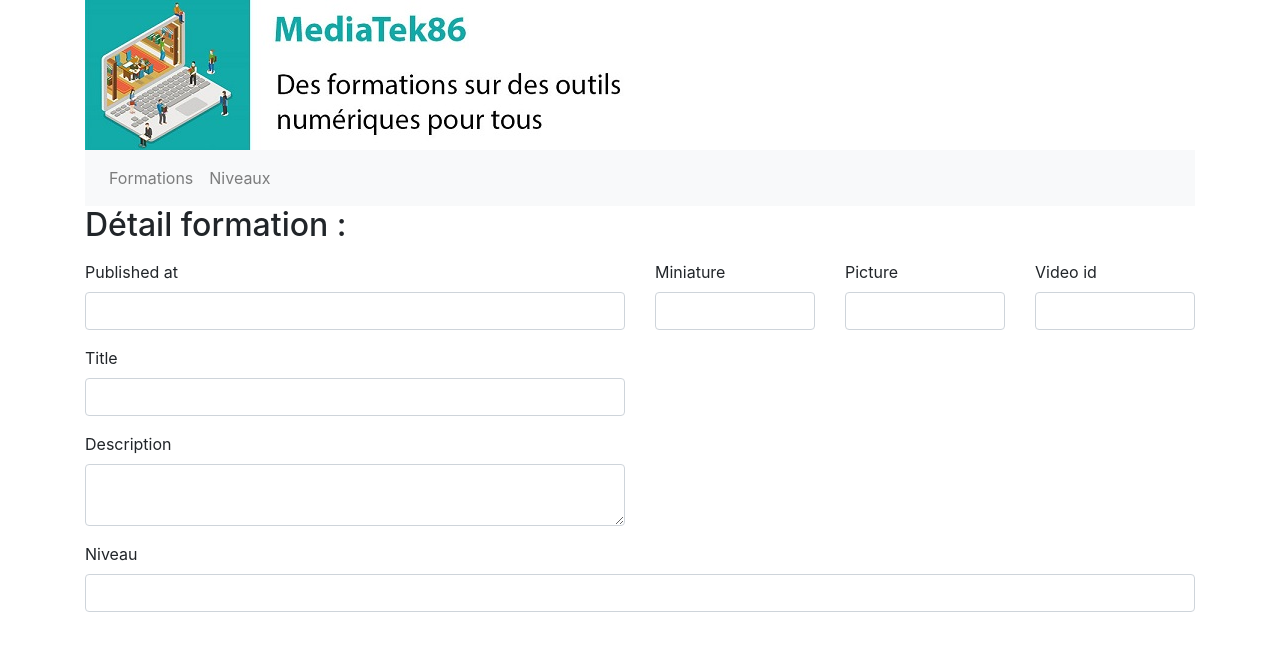
After one commit to Jamil18474/mediatekformation, a Symfony app: template templates/admin/admin.formation.edit.html.twig in a window 1280 px wide. The commit adds this page. Shown: the top 651 px of the page. Run offline with Twig, Linux system fonts and the light colour scheme; the template is opened without the code that fills it, so the values that code supplies are empty; form fields are guessed from the names that the template uses; some libraries are stand-ins or nearby versions.

Commit message:
Phase 9 : gestion des formations : ajout, modification et suppression, construction et gestion du formulaire qui permet de créer et modifier une formation.

```diff
--- /dev/null
+++ b/templates/_admin.formation.form.html.twig
@@ -0,0 +1,31 @@
+{{ form_start(formformation) }}
+    <div class="row mt-3">
+        <div class="col">
+            <div class="row">
+                <div class="col">
+                    {{ form_row(formformation.publishedAt) }}
+                    {{ form_row(formformation.title) }}
+                    {{ form_row(formformation.description) }}
+                </div>
+                <div class="col">
+                    <div class="row">
+                        <div class="col">
+                            {{ form_row(formformation.miniature) }}
+                        </div>
+                        <div class="col">
+                            {{ form_row(formformation.picture) }}
+                        </div>
+                        <div class="col">
+                            {{ form_row(formformation.videoId) }}
+                        </div>
+                    </div>
+                </div>
+            </div>
+        </div>
+    </div>
+    <div class="row">
+        <div class="col">
+            {{ form_row(formformation.niveau) }}
+        </div>
+    </div>
+{{ form_end(formformation) }}
--- /dev/null
+++ b/templates/admin/admin.formation.ajout.html.twig
@@ -0,0 +1,5 @@
+{% extends "baseadmin.html.twig" %}
+{% block body %}
+    <h2>Nouvelle formation :</h2>
+    {{ include ('_admin.formation.form.html.twig') }}
+{% endblock %}
--- /dev/null
+++ b/templates/admin/admin.formation.edit.html.twig
@@ -0,0 +1,5 @@
+{% extends "baseadmin.html.twig" %}
+{% block body %}
+    <h2>Détail formation :</h2>
+    {{ include ('_admin.formation.form.html.twig') }}
+{% endblock %}
--- a/templates/admin/admin.formations.html.twig
+++ b/templates/admin/admin.formations.html.twig
@@ -1,7 +1,7 @@
 {% extends "baseadmin.html.twig" %}
 {% block body %}
     <p class="text-right">
-        <a href="#" class="btn btn-primary">
+        <a href="{{ path('admin.formation.ajout') }}" class="btn btn-primary">
             Ajouter une nouvelle formation
         </a>
     </p>
@@ -67,8 +67,8 @@
                         {% endif %}
                     </td>
                     <td class="text-center">
-                        <a href="#" class="btn btn-secondary">Editer</a>
-                        <a href="#" class="btn btn-danger">Supprimer</a>
+                        <a href="{{ path('admin.formation.edit', {id:formation.id}) }}" class="btn btn-secondary">Editer</a>
+                        <a href="{{ path('admin.formation.suppr', {id:formation.id}) }}" class="btn btn-danger" onclick="return confirm('Etes-vous sûr de vouloir supprimer {{ formation.title }} ?')">Supprimer</a>
                     </td>
                 </tr>
             {% endfor %}
```
Also changed, not shown: src/Controller/admin/AdminFormationsController.php (+57 -0 lines), src/Entity/Formation.php (+38 -0 lines), src/Form/FormationType.php (added, +49 -0 lines), 1 other file.
